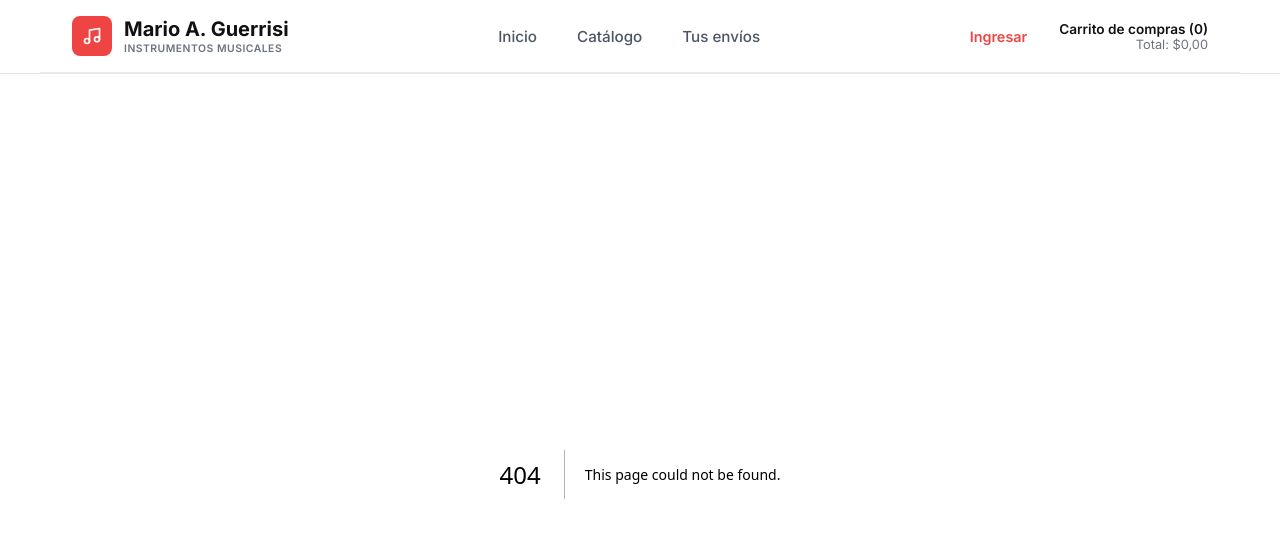
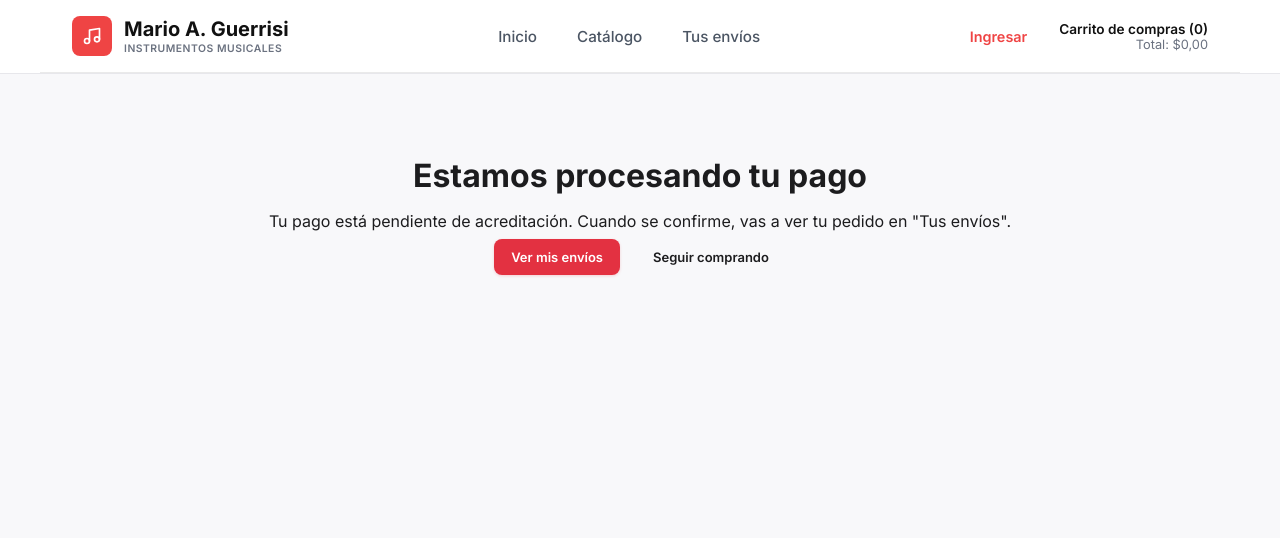
Before and after one commit to ExeYS02/sistema-mario-a-guerrisi, a Next.js app: page /checkout/pendiente in a window 1280 px wide. Before the commit this address had no page. Shown: the top 538 px of the page. Built offline with nearby package versions, Linux system fonts and the light colour scheme.

Commit message:
Pagina post pago

```diff
--- /dev/null
+++ b/src/app/checkout/exito/ExitoClient.jsx
@@ -0,0 +1,49 @@
+'use client';
+import { useEffect } from 'react';
+import Link from 'next/link';
+import { useCart } from '@/context/CartContext';
+
+const ESTADOS_COMPRA_GENERADA = ['approved', 'pending', 'in_process'];
+
+export default function ExitoClient({ estado, pagoId }) {
+  const { vaciarCarrito } = useCart();
+  const compraGenerada = ESTADOS_COMPRA_GENERADA.includes(estado);
+  const aprobado = estado === 'approved';
+
+  useEffect(() => {
+    if (compraGenerada) vaciarCarrito();
+    // eslint-disable-next-line react-hooks/exhaustive-deps
+  }, [compraGenerada]);
+
+  if (!compraGenerada) {
+    return (
+      <div className="container" style={{ textAlign: 'center', marginTop: '50px' }}>
+        <h1>No encontramos información del pago</h1>
+        <p style={{ color: 'var(--text-secondary)', margin: '1rem 0 2rem' }}>
+          Si realizaste una compra, revisá el estado en "Tus envíos".
+        </p>
+        <Link href="/envios" className="btn btn-primary">Ver mis envíos</Link>
+      </div>
+    );
+  }
+
+  return (
+    <div className="container" style={{ textAlign: 'center', marginTop: '50px' }}>
+      <h1>{aprobado ? '¡Gracias por tu compra!' : 'Estamos procesando tu pago'}</h1>
+      <p style={{ color: 'var(--text-secondary)', margin: '1rem 0 0.5rem' }}>
+        {aprobado
+          ? 'Tu pago fue aprobado. En unos instantes vas a ver tu pedido en "Tus envíos".'
+          : 'Tu pago está pendiente de acreditación. Cuando se confirme, vas a ver tu pedido en "Tus envíos".'}
+      </p>
+      {pagoId && (
+        <p style={{ color: 'var(--text-secondary)', marginBottom: '2rem' }}>
+          N.º de pago: <strong>{pagoId}</strong>
+        </p>
+      )}
+      <div style={{ display: 'flex', gap: '1rem', justifyContent: 'center', flexWrap: 'wrap' }}>
+        <Link href="/envios" className="btn btn-primary">Ver mis envíos</Link>
+        <Link href="/catalogo" className="btn">Seguir comprando</Link>
+      </div>
+    </div>
+  );
+}
--- /dev/null
+++ b/src/app/checkout/pendiente/page.jsx
@@ -0,0 +1,13 @@
+import ExitoClient from '../exito/ExitoClient';
+
+export const metadata = {
+  title: 'Pago pendiente | Mario A. Guerrisi',
+};
+
+export default function PendientePage() {
+  return (
+    <main className="container" style={{ padding: '2rem 1rem' }}>
+      <ExitoClient estado="pending" pagoId="" />
+    </main>
+  );
+}
```
Also changed, not shown: src/app/checkout/error/page.jsx (added, +19 -0 lines), src/app/checkout/exito/page.jsx (added, +17 -0 lines).
